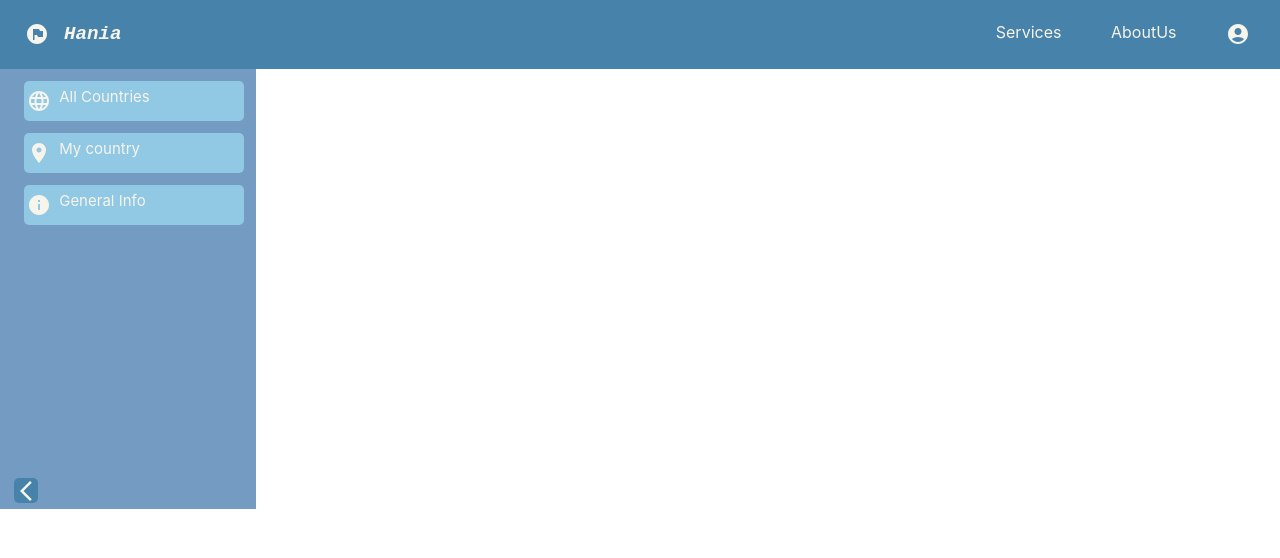
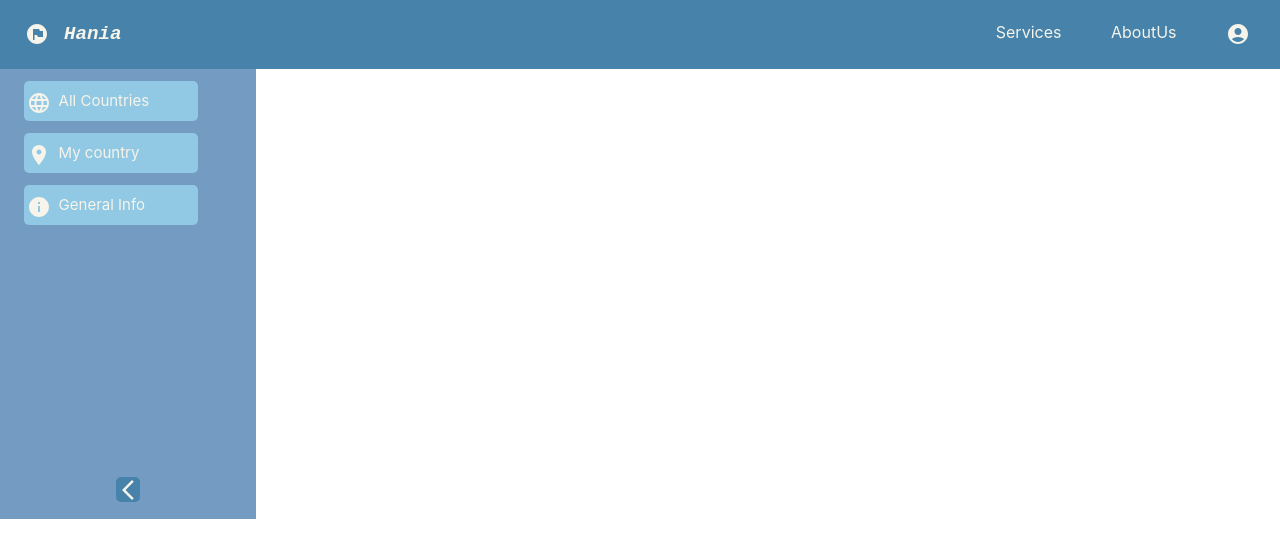
Before and after one commit to hania-imtisal234/Dashboard, a React (Create React App) app: page / in a window 1280 px wide. Shown: the top 558 px of the page. Built offline with nearby package versions, Linux system fonts and the light colour scheme.

Commit message:
Updated Sidebar

```diff
--- a/src/Components/Item/Item.css
+++ b/src/Components/Item/Item.css
@@ -1,12 +1,12 @@
 .Sidebar-Item {
   text-align: center;
-  margin-left: 12px;
+  margin: 12px;
 }
 .item-container-Expanded {
   display: flex;
   flex-direction: row;
   background-color: #91c8e4;
-  width: 60%;
+  width: 75%;
   height: 40px;
   margin-left: 5%;
   margin-right: 5%;
@@ -18,8 +18,7 @@
   display: flex;
   flex-direction: row;
   background-color: #91c8e4;
-
-  width: 90%;
+  width: 88%;
   height: 40px;
   margin-left: 5%;
   margin-right: 5%;
@@ -31,6 +30,8 @@
 .items {
   display: flex;
   flex-direction: row;
+  align-items: center;
+  justify-content: center;
 }
 
 .icon {
--- a/src/Components/Item/Item.js
+++ b/src/Components/Item/Item.js
@@ -1,16 +1,9 @@
 import "./Item.css";
-import { Link } from "react-router-dom";
-import { useState, useEffect } from "react";
 
-const Item = ({ icon, itemName = null }) => {
-  const [isExpanded, setisExpanded] = useState(!itemName);
-  useEffect(() => {
-    setisExpanded(!itemName);
-  }, [itemName]);
-
+const Item = ({ icon, itemName = null, isCollapsed }) => {
   return (
     <div className="Sidebar-Item">
-      {isExpanded ? (
+      {!isCollapsed ? (
         <div className="item-container-Expanded">
           <div className="items">
             <div className="icon">{icon}</div>
@@ -21,7 +14,7 @@ const Item = ({ icon, itemName = null }) => {
         <div className="item-container-Collapsed">
           <div className="items">
             <div className="icon">{icon}</div>
-            <div className="item-name">{itemName}</div>
+            <div className="item-name">{(itemName = "")}</div>
           </div>
         </div>
       )}
--- a/src/Components/Sidebar/Sidebar.css
+++ b/src/Components/Sidebar/Sidebar.css
@@ -2,8 +2,8 @@
   display: flex;
   flex-direction: column;
   background-color: #749bc2;
-  width: 20%;
-  height: 440px;
+  width: 10%;
+  height: 450px;
 }
 .Menu-collapsed {
   width: 6%;
--- a/src/Components/Sidebar/Sidebar.js
+++ b/src/Components/Sidebar/Sidebar.js
@@ -6,63 +6,51 @@ import LocationOnIcon from "@mui/icons-material/LocationOn";
 import ArrowForwardIosIcon from "@mui/icons-material/ArrowForwardIos";
 import ArrowBackIosNewIcon from "@mui/icons-material/ArrowBackIosNew";
 import { useState } from "react";
+import { items } from "../../Constants/Constants";
 
 const Sidebar = () => {
   const [isCollapsed, setisCollapsed] = useState(false);
-  const items = [
-    { icon: <LanguageIcon />, itemName: "All Countries" },
-    { icon: <LocationOnIcon />, itemName: "My country" },
-    { icon: <InfoIcon />, itemName: "General Info" },
-  ];
-  const onlyIcons = [
-    { icon: <LanguageIcon /> },
-    { icon: <LocationOnIcon /> },
-    { icon: <InfoIcon /> },
-  ];
+  //   const items = [
+  //     { icon: <LanguageIcon />, itemName: "All Countries" },
+  //     { icon: <LocationOnIcon />, itemName: "My country" },
+  //     { icon: <InfoIcon />, itemName: "General Info" },
+  //   ];
 
   const renderSidebarItems = (items) => {
     if (items.length) {
       return items.map((item, index) => {
         return (
           <div key={index} className="Sidebar-Container">
-            <Item icon={item.icon} itemName={item.itemName} />
+            <Item
+              icon={item.icon}
+              itemName={item.itemName}
+              isCollapsed={isCollapsed}
+            />
           </div>
         );
       });
     }
     return null;
   };
+
   const handleClick = () => {
-    setisCollapsed(true);
+    setisCollapsed(!isCollapsed);
   };
+
   return (
-    <div
-      className={`Menu${isCollapsed ? " Menu-collapsed" : " Menu-expanded"}`}
-    >
-      {!isCollapsed ? (
-        <div className="not-collapsed">
-          {renderSidebarItems(items)}
-          <div className="w-1/5 div-button">
-            <button onClick={handleClick} className="collapse-button">
+    <div className={`Menu ${isCollapsed ? "Menu-collapsed" : "Menu-expanded"}`}>
+      <div className={`not-collapsed ${isCollapsed ? "collapsed" : ""}`}>
+        {renderSidebarItems(items)}
+        <div className="div-button">
+          <button onClick={handleClick} className="collapse-button">
+            {isCollapsed ? (
+              <ArrowForwardIosIcon className="arrow" />
+            ) : (
               <ArrowBackIosNewIcon className="arrow" />
-            </button>
-          </div>
+            )}
+          </button>
         </div>
-      ) : (
-        <div className="collapsed">
-          {renderSidebarItems(onlyIcons)}
-          <div className="div-button">
-            <button
-              onClick={() => {
-                setisCollapsed(false);
-              }}
-              className="collapse-button"
-            >
-              <ArrowForwardIosIcon className="arrow" />
-            </button>
-          </div>
-        </div>
-      )}
+      </div>
     </div>
   );
 };
--- /dev/null
+++ b/src/Constants/Constants.jsx
@@ -0,0 +1,11 @@
+import InfoIcon from "@mui/icons-material/Info";
+import LanguageIcon from "@mui/icons-material/Language";
+import LocationOnIcon from "@mui/icons-material/LocationOn";
+import ArrowForwardIosIcon from "@mui/icons-material/ArrowForwardIos";
+import ArrowBackIosNewIcon from "@mui/icons-material/ArrowBackIosNew";
+
+export const items = [
+  { icon: <LanguageIcon />, itemName: "All Countries" },
+  { icon: <LocationOnIcon />, itemName: "My country" },
+  { icon: <InfoIcon />, itemName: "General Info" },
+];
```
